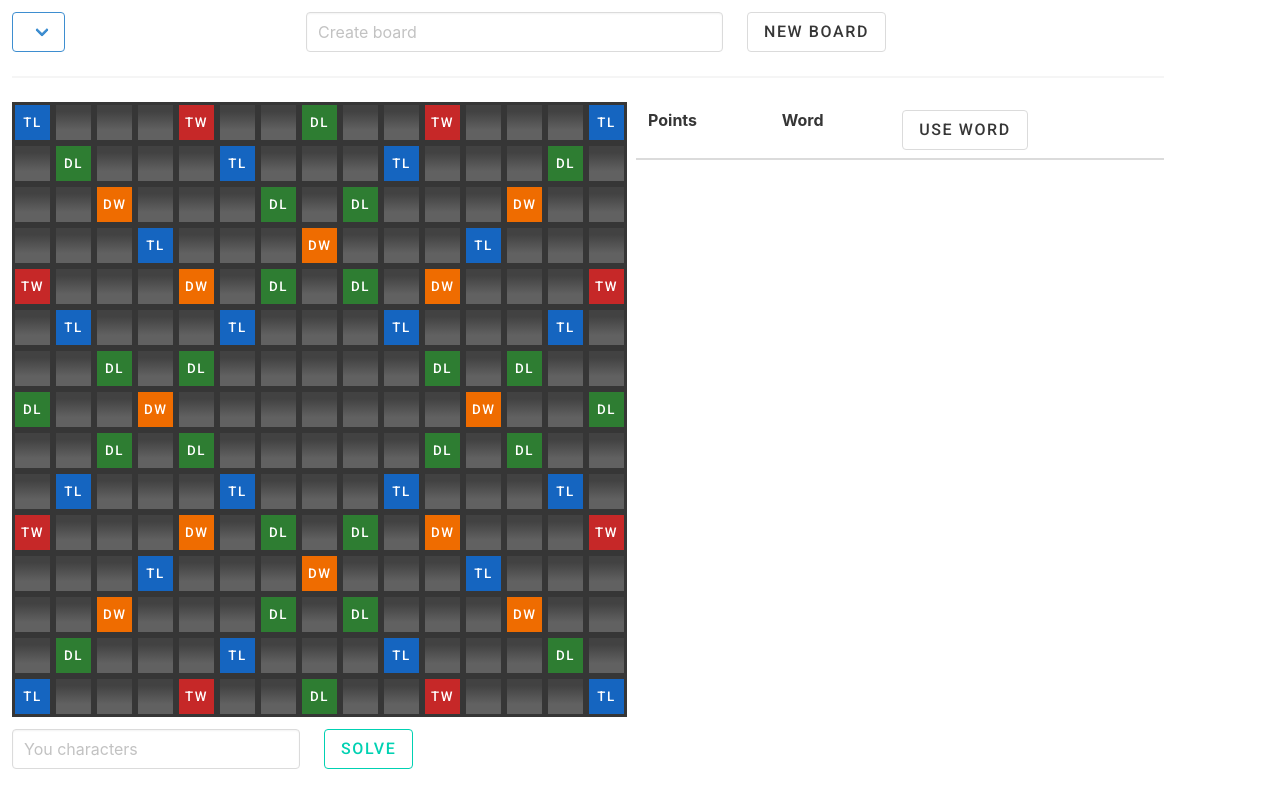
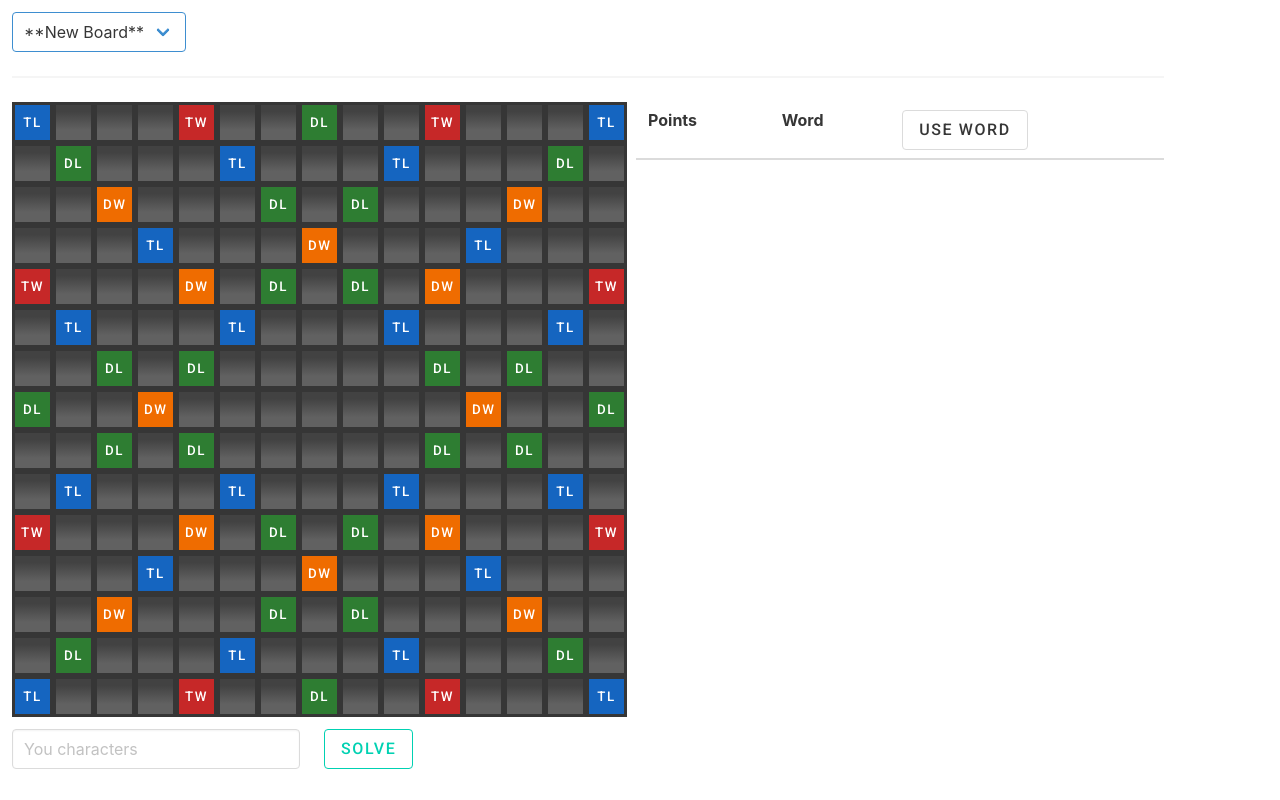
Before and after one commit to superfille/wordfeud-helper, a React (Create React App) app: page / in a window 1280 px wide. Built offline with nearby package versions, Linux system fonts and the light colour scheme.

Commit message:
Added option to create new board and added modal to create it

```diff
--- a/src/App.tsx
+++ b/src/App.tsx
@@ -21,20 +21,23 @@ type State = {
   boardIsValid: boolean,
   loading: boolean,
   selectedWord: MatchedWord | null,
+  currentBoardName: string,
   localStorageBoards: Array<{ name: string, board: string }>,
 }
 
 export default class App extends React.Component<Props, State> {
   constructor(props: any) {
     super(props);
-
+    let currentBoardName = 'board1';
     const localStorageBoards = BoardActions.readLocalStorageBoards();
     let board = localStorageBoards.length === 0
       ? StartBoard
       : BoardActions.read(localStorageBoards[0].name)
 
     if (localStorageBoards.length === 0) {
-      BoardActions.save('board1', board);
+      BoardActions.save(currentBoardName, board);
+    } else {
+      currentBoardName = localStorageBoards[0].name;
     }
 
     this.state = {
@@ -45,6 +48,7 @@ export default class App extends React.Component<Props, State> {
       loading: false,
       selectedWord: null,
       localStorageBoards: localStorageBoards,
+      currentBoardName: currentBoardName,
     }
   }
 
@@ -52,6 +56,12 @@ export default class App extends React.Component<Props, State> {
     this.setState({
       playerChars: tiles
     }, this.solve)
+  }
+
+  setCurrentBoard(name: string) {
+    this.setState({
+      currentBoardName: name,
+    });
   }
 
   setMultipleTiles(newTiles: Array<NewTile>, func = () => {}) {
@@ -162,16 +172,20 @@ export default class App extends React.Component<Props, State> {
       localStorageBoards: (this.state.localStorageBoards || [])
         .filter(localStorageBoard => localStorageBoard.name !== name)
         .concat({ name, board: '' }),
+      currentBoardName: name,
     })
   }
 
   useWord() {
+    const board = BoardActions.setAllToFinal(this.state.board);
     this.setState({
-      board: BoardActions.setAllToFinal(this.state.board),
+      board: board,
       matchedWords: [],
       selectedWord: null,
       playerChars: '',
     });
+
+    BoardActions.save(this.state.currentBoardName, board);
   }
 
   render() {
@@ -181,7 +195,9 @@ export default class App extends React.Component<Props, State> {
           <BoardReadSave
             board={ this.state.board }
             localStorageBoards={ this.state.localStorageBoards }
+            currentBoardName={ this.state.currentBoardName }
             createNewBoard={ (name: string) => this.createNewBoard(name) }
+            setCurrentBoard= { (name: string) => this.setCurrentBoard(name) }
           />
         </div>
         <hr />
--- a/src/Components/BoardReadSave.tsx
+++ b/src/Components/BoardReadSave.tsx
@@ -5,11 +5,13 @@ import { Tile } from "../Models/Tile";
 type Props = {
   board: Array<Array<Tile>>,
   localStorageBoards: Array<{ name: string, board: string } >,
-  createNewBoard: (name: string) => void
+  currentBoardName: string,
+  createNewBoard: (name: string) => void,
+  setCurrentBoard: (name: string) => void
 }
 
 type States = {
-  currentBoardName: string,
+  showModal: boolean,
 }
 
 export default class BoardReadSave extends React.Component<Props, States> {
@@ -17,8 +19,8 @@ export default class BoardReadSave extends React.Component<Props, States> {
     super(props);
 
     this.state = {
-      currentBoardName: props.localStorageBoards?.length > 0 ? props.localStorageBoards[0].name : ''
-    }
+      showModal: false,
+    };
   }
 
   myBoardNames(): Array<string> {
@@ -30,54 +32,84 @@ export default class BoardReadSave extends React.Component<Props, States> {
       return (
         <option key={ name } value={ name }>{ name }</option>
       );
+    }).concat(
+      <option key="newBoard" value="newBoard_">**New Board**</option>
+    );
+  }
+
+  handleBoardChange(event: any) { // HTMLSelectElement
+    if (event.target.value === 'newBoard_') {
+      this.openModal();
+    } else {
+      this.props.setCurrentBoard(event.target.value);
+    }
+  }
+
+  openModal() {
+    this.setState({
+      showModal: true,
     });
   }
 
-  handleBoardChange(event: any) { // HTMLSelectElement
+  closeModal() {
     this.setState({
-      currentBoardName: event.target.value
+      showModal: false,
     });
+  }
+
+  addNewBoardModal() {
+    return (
+      <div className={`modal ${this.state.showModal ? 'is-active' : ''}`}>
+        <div className="modal-background"></div>
+          <div className="modal-content is-white">
+            <div className="box">
+
+             <div className="field">
+              <label className="label">Board name</label>
+              <div className="control">
+                <input id="newBoardName" className="input" type="text" placeholder="Board name" />
+              </div>
+              <p className="help">Dont use a name you already have, it will overwrite it</p>
+
+              <div className="control">
+                <button className="button is-primary" onClick={ () => this.createNewBoard() }>Create</button>
+              </div>
+             </div>
+
+            </div>
+          </div>
+        <button className="modal-close is-large" aria-label="close" onClick={() => this.closeModal()}></button>
+      </div>
+    )
   }
 
   renderMyBoardDropdown() {
     return (
       <div className="select is-info">
-        <select name="myboards" id="myboards" onChange={(event) => this.handleBoardChange(event)}>
-          {this.renderMyBoardNames()}
+        <select name="myboards" id="myboards" value={ this.props.currentBoardName || '' } onChange={ (event) => this.handleBoardChange(event) }>
+          { this.renderMyBoardNames() }
         </select>
       </div>
     )
   }
 
   createNewBoard() {
-    const newBoardName = (document.getElementById('newboardname') as HTMLInputElement).value;
+    const newBoardName = (document.getElementById('newBoardName') as HTMLInputElement).value;
     // Kolla om namnet finns redan
     this.props.createNewBoard(newBoardName);
-  }
-
-  renderNewBoardInput() {
-    return (
-      <div className="columns">
-        <div className="control column">
-          <input id="newboardname" className="input" type="text" placeholder="Create board" />
-        </div>
-        <div className="control column">
-          <button className="button" onClick={() => this.createNewBoard() }>New board</button>
-        </div>
-      </div>
-    )
+    this.closeModal();
   }
 
   render() {
     return (
-      <div className="columns">
-        <div className="column is-one-quarter">
-          {this.renderMyBoardDropdown()}
+      <section>
+        { this.addNewBoardModal() }
+        <div className="columns">
+          <div className="column is-one-quarter">
+            { this.renderMyBoardDropdown() }
+          </div>
         </div>
-        <div className="column is-one-half">
-          {this.renderNewBoardInput()}
-        </div>
-      </div>
+      </section>
     );
   }
 }
```
Also changed, not shown: src/todo.txt.
